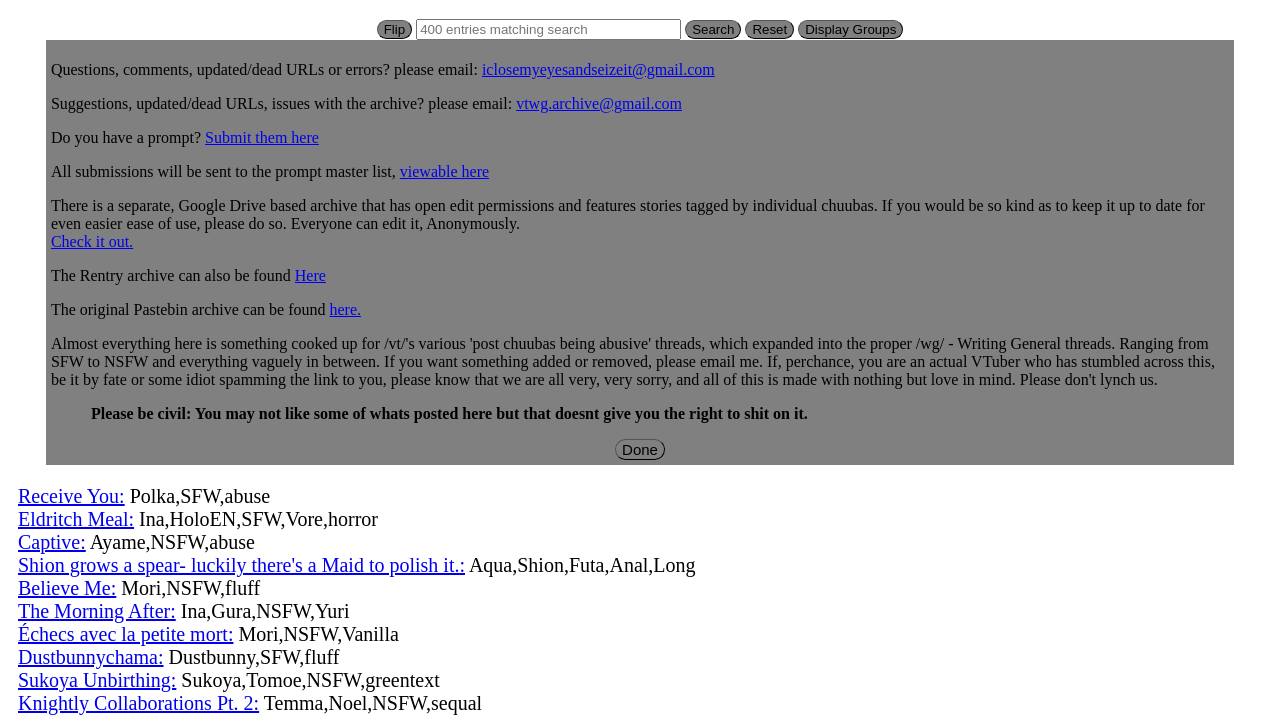
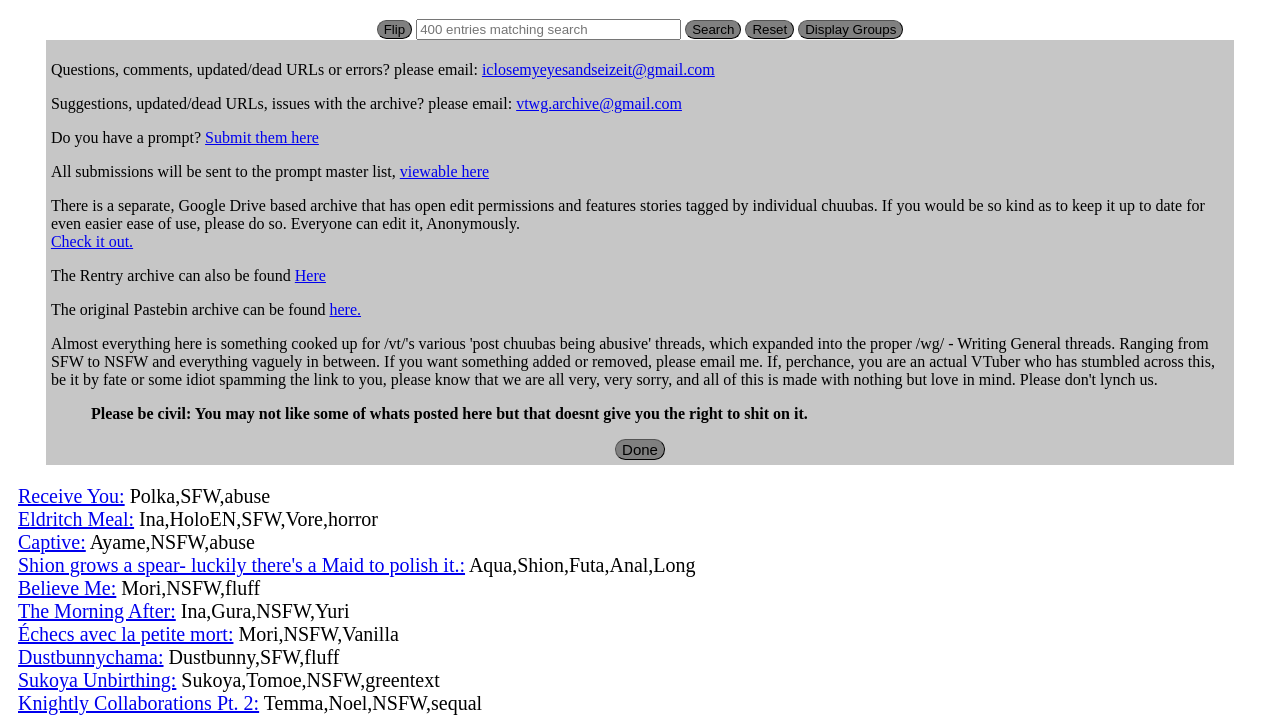
Before and after one commit to VT-archive/vtuber-fanfiction-archive, a plain HTML site: page index.html in a window 1280 px wide. Shown: the part 61-778 px from the top of the page. Drawn offline with Linux system fonts and the light colour scheme.

Commit message:
Update index.html

```diff
--- a/index.html
+++ b/index.html
@@ -26,7 +26,7 @@
             </center>
         </div>
 
-        <div id = "hello" style="margin-left: 3%; margin-right: 3%; background-color: gray; padding-left: 5px; padding-right: 5px; padding-bottom: 5px; padding-top: 5px;">
+        <div id = "hello" style="margin-left: 3%; margin-right: 3%; background-color: #c6c6c6; padding-left: 5px; padding-right: 5px; padding-bottom: 5px; padding-top: 5px;">
             <p>Questions, comments, updated/dead URLs or errors? please email: <a href="mailto:iclosemyeyesandseizeit@gmail.com">iclosemyeyesandseizeit@gmail.com</a></p>
             <p>Suggestions, updated/dead URLs, issues with the archive? please email: <a href="mailto:vtwg.archive@gmail.com">vtwg.archive@gmail.com</a></p>
 
```
